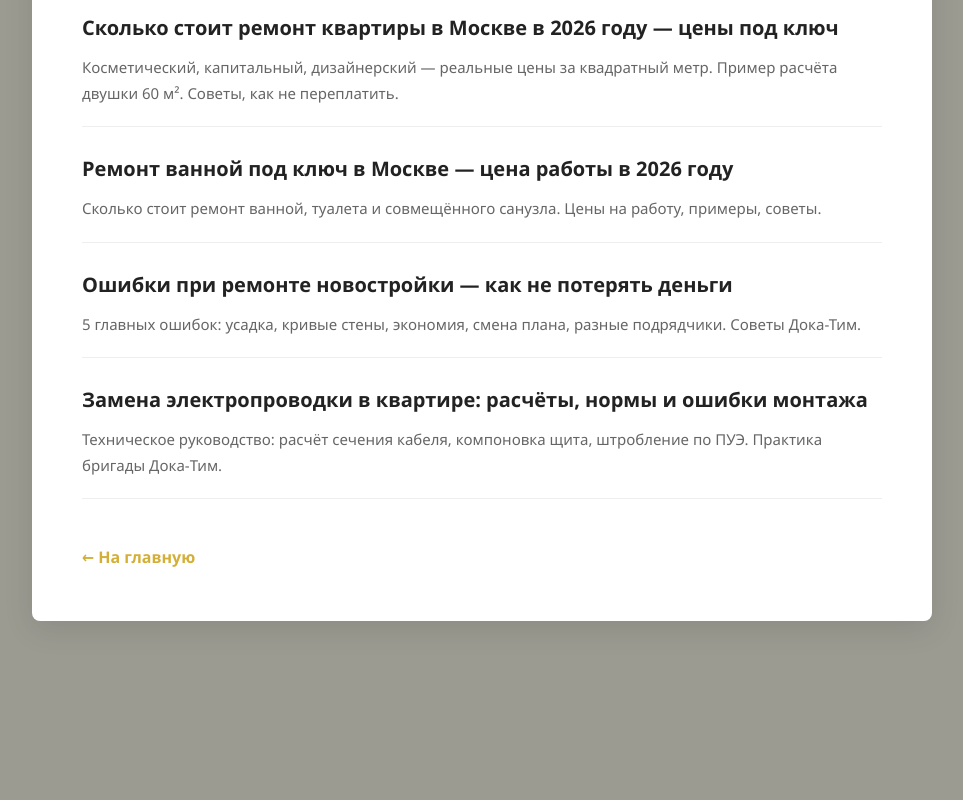
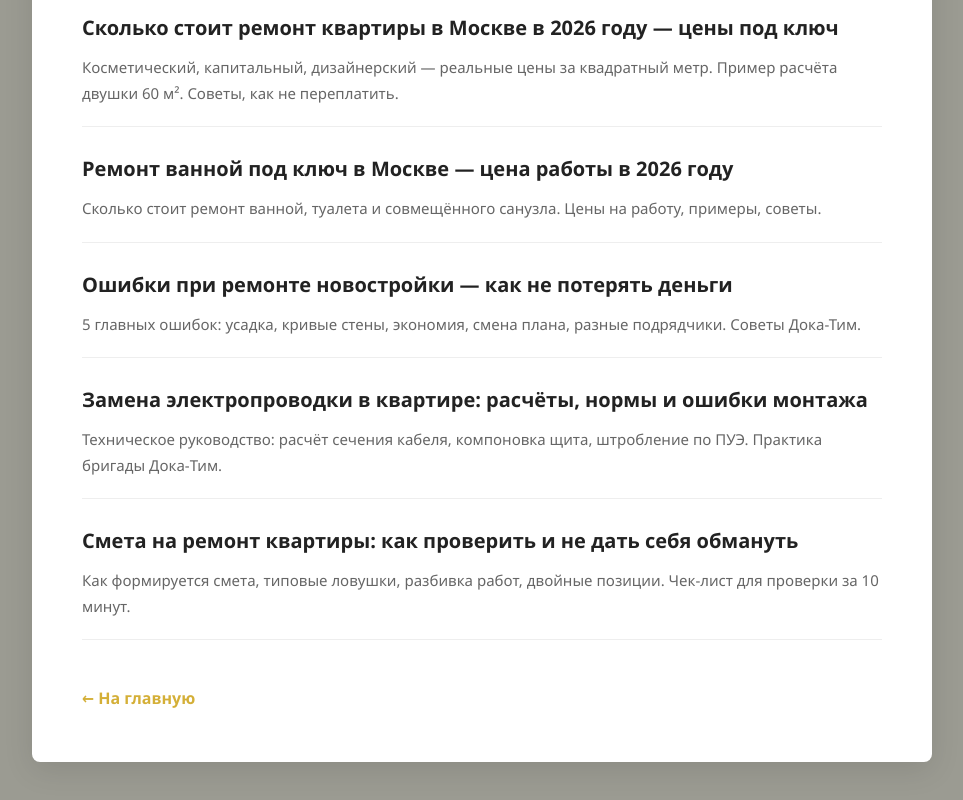
Before and after one commit to slawa17705/doka-team, a plain HTML site: page blog.html in a window 1280 px wide. Shown: the part 1160-1960 px from the top of the page, without its empty margins (158-1121 px from the left). Before the commit the page ends 1821 px from the top, so only its background shows below. Drawn offline with Linux system fonts and the light colour scheme.

Commit message:
Update blog.html

```diff
--- a/blog.html
+++ b/blog.html
@@ -155,6 +155,10 @@
     <h2><a href="blog-post-13.html">Замена электропроводки в квартире: расчёты, нормы и ошибки монтажа</a></h2>
     <p>Техническое руководство: расчёт сечения кабеля, компоновка щита, штробление по ПУЭ. Практика бригады Дока‑Тим.</p>
 </div>
+        <div class="post">
+    <h2><a href="blog-post-14.html">Смета на ремонт квартиры: как проверить и не дать себя обмануть</a></h2>
+    <p>Как формируется смета, типовые ловушки, разбивка работ, двойные позиции. Чек-лист для проверки за 10 минут.</p>
+</div>
 
         <a href="index.html" class="back-link">← На главную</a>
     </div>
```
